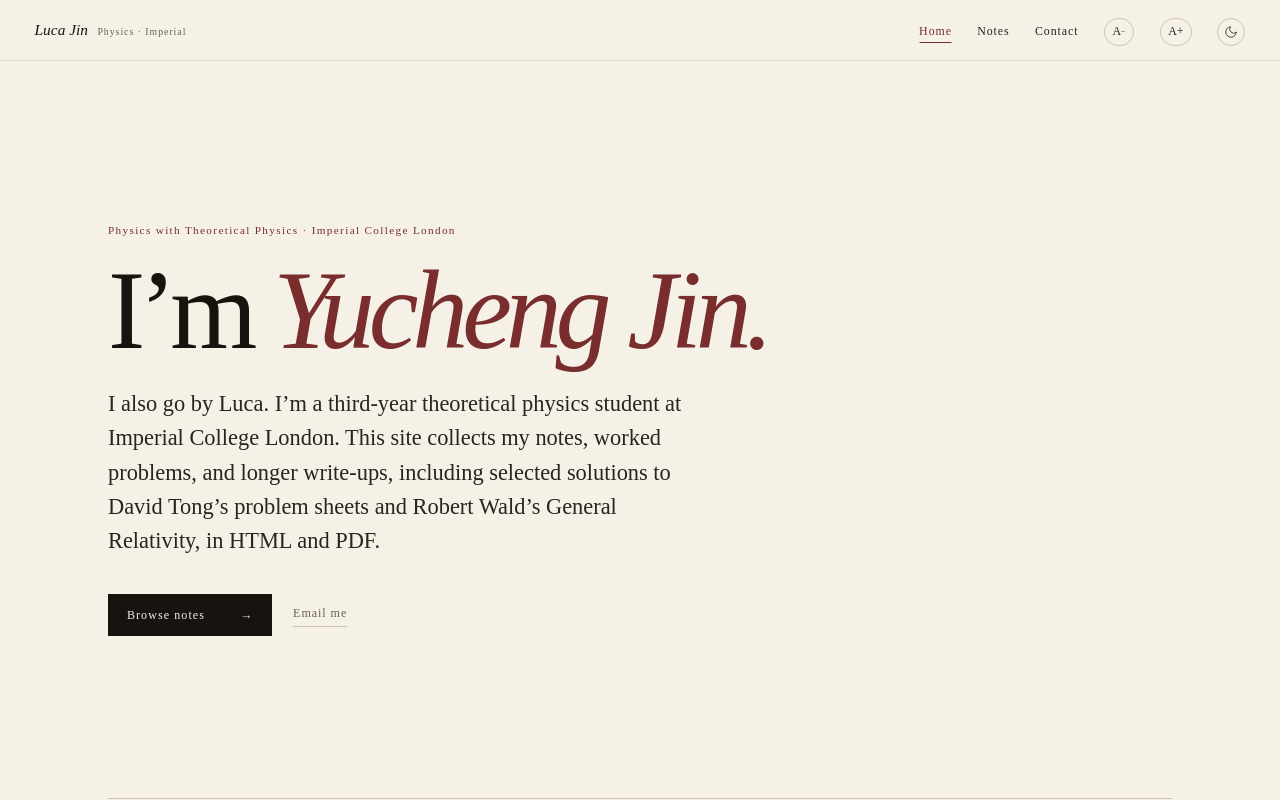
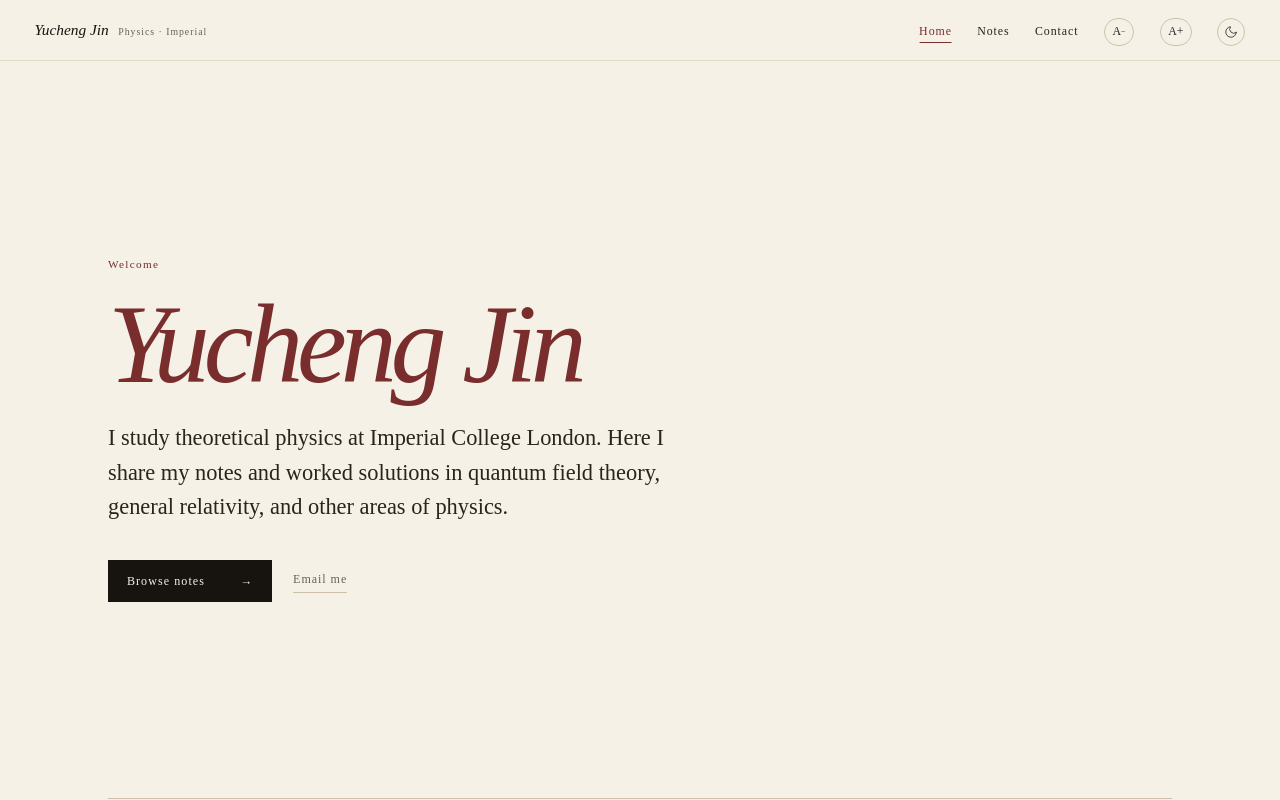
Before and after one commit to Luca-Yucheng-Jin/luca-physics-site, a React (Vite) app: page / in a window 1280 px wide. Shown: the top 800 px of the page. Built offline with nearby package versions, Linux system fonts and the light colour scheme.

Commit message:
Simplify homepage introduction

```diff
--- a/index.html
+++ b/index.html
@@ -7,18 +7,18 @@
     <meta name="robots" content="index, follow, max-image-preview:large, max-snippet:-1" />
     <meta name="author" content="Yucheng Jin" />
     <meta name="google-site-verification" content="gUQTn4H7lUkAiuUY9-sDWQ0ugJNozBbOU0WSTOinRS0" />
-    <meta name="description" content="Yucheng Jin (Luca) is a theoretical physics student at Imperial College London. His personal website shares physics notes and selected worked solutions in HTML and PDF." />
+    <meta name="description" content="Yucheng Jin studies theoretical physics at Imperial College London. Explore his notes and worked solutions in quantum field theory, general relativity, and more." />
     <link rel="canonical" href="https://luca-yucheng-jin.github.io/luca-physics-site/" />
     <link rel="sitemap" type="application/xml" href="https://luca-yucheng-jin.github.io/luca-physics-site/sitemap.xml" />
     <meta property="og:type" content="website" />
     <meta property="og:url" content="https://luca-yucheng-jin.github.io/luca-physics-site/" />
-    <meta property="og:site_name" content="Luca Jin Physics" />
+    <meta property="og:site_name" content="Yucheng Jin" />
     <meta property="og:title" content="Yucheng Jin — Theoretical Physics Notes" />
-    <meta property="og:description" content="A third-year theoretical physics student at Imperial College London, sharing notes and worked problems in HTML and PDF." />
+    <meta property="og:description" content="Notes and worked solutions in theoretical physics by Yucheng Jin, a student at Imperial College London." />
     <meta property="og:image" content="https://luca-yucheng-jin.github.io/luca-physics-site/og.png" />
     <meta name="twitter:card" content="summary_large_image" />
     <meta name="twitter:title" content="Yucheng Jin — Theoretical Physics Notes" />
-    <meta name="twitter:description" content="A third-year theoretical physics student at Imperial College London, sharing notes and worked problems in HTML and PDF." />
+    <meta name="twitter:description" content="Notes and worked solutions in theoretical physics by Yucheng Jin, a student at Imperial College London." />
     <meta name="twitter:image" content="https://luca-yucheng-jin.github.io/luca-physics-site/og.png" />
     <link rel="icon" type="image/svg+xml" href="./assets/favicon.svg" />
     <script src="./assets/theme.js"></script>
@@ -31,8 +31,8 @@
             "@type": "WebSite",
             "@id": "https://luca-yucheng-jin.github.io/luca-physics-site/#website",
             "url": "https://luca-yucheng-jin.github.io/luca-physics-site/",
-            "name": "Luca Jin Physics",
-            "alternateName": "Yucheng Jin — Physics Notes",
+            "name": "Yucheng Jin",
+            "alternateName": "Luca Jin Physics",
             "inLanguage": "en"
           },
           {
@@ -75,13 +75,12 @@
       <main>
         <section class="home-hero page-shell">
           <div class="home-hero__copy">
-            <p class="kicker">Physics with Theoretical Physics · Imperial College London</p>
-            <h1>I’m <em>Yucheng Jin.</em></h1>
+            <p class="kicker">Welcome</p>
+            <h1><em>Yucheng Jin</em></h1>
             <p class="home-hero__lede">
-              I also go by Luca. I’m a third-year theoretical physics student at Imperial College London.
-              This site collects my notes, worked problems, and longer write-ups,
-              including selected solutions to David Tong’s problem sheets and
-              Robert Wald’s General Relativity, in HTML and PDF.
+              I study theoretical physics at Imperial College London.
+              Here I share my notes and worked solutions in quantum field theory,
+              general relativity, and other areas of physics.
             </p>
             <div class="home-hero__actions">
               <a class="primary-link" href="notes.html">Browse notes <span>→</span></a>
@@ -94,7 +93,7 @@
           <div class="section-heading">
             <div>
               <p class="kicker">Seven subjects · 56 notes</p>
-              <h2 id="subjects-fallback-title">Notes by subject.</h2>
+              <h2 id="subjects-fallback-title">Notes and solutions</h2>
             </div>
             <a class="section-heading__link" href="notes.html">All notes <span>→</span></a>
           </div>
--- a/src/App.tsx
+++ b/src/App.tsx
@@ -45,7 +45,7 @@ export default function App() {
   return (
     <>
       <header className="topbar" id="top">
-        <a className="topbar__brand" href="#top">Luca Jin <small>Physics · Imperial</small></a>
+        <a className="topbar__brand" href="#top">Yucheng Jin <small>Physics · Imperial</small></a>
         <nav className="topbar__nav" aria-label="Primary navigation">
           <a className="is-active" href="#top">Home</a>
           <a href="notes.html">Notes</a>
@@ -62,13 +62,12 @@ export default function App() {
       <main>
         <section className="home-hero page-shell">
           <div className="home-hero__copy">
-            <p className="kicker">Physics with Theoretical Physics · Imperial College London</p>
-            <h1>I’m <em>Yucheng Jin.</em></h1>
+            <p className="kicker">Welcome</p>
+            <h1><em>Yucheng Jin</em></h1>
             <p className="home-hero__lede">
-              I also go by Luca. I’m a third-year theoretical physics student at Imperial College London.
-              This site collects my notes, worked problems, and longer write-ups,
-              including selected solutions to David Tong’s problem sheets and
-              Robert Wald’s General Relativity, in HTML and PDF.
+              I study theoretical physics at Imperial College London.
+              Here I share my notes and worked solutions in quantum field theory,
+              general relativity, and other areas of physics.
             </p>
             <div className="home-hero__actions">
               <a className="primary-link" href="notes.html">Browse notes <span>→</span></a>
@@ -81,7 +80,7 @@ export default function App() {
           <div className="section-heading">
             <div>
               <p className="kicker">{subjects.length} subjects · {totalNotes} notes</p>
-              <h2 id="subjects-title">Notes by subject.</h2>
+              <h2 id="subjects-title">Notes and solutions</h2>
             </div>
             <a className="section-heading__link" href="notes.html">All notes <span>→</span></a>
           </div>
@@ -102,9 +101,9 @@ export default function App() {
       <footer className="footer">
         <p className="footer__disclaimer">
           These notes are not guaranteed to be correct. If you find a mistake,{' '}
-          <a href="mailto:luca.jin@outlook.com?subject=Correction%20to%20Luca%20Jin%20Physics">please email me</a>.
+          <a href="mailto:luca.jin@outlook.com?subject=Correction%20to%20Yucheng%20Jin%20Physics">please email me</a>.
         </p>
-        <span>© 2026 Yucheng (Luca) Jin</span>
+        <span>© 2026 Yucheng Jin</span>
         <span><a href="#top">Home</a> · <a href="notes.html">Notes</a> · <a href="mailto:luca.jin@outlook.com">Email</a></span>
       </footer>
     </>
```
Also changed, not shown: 1 other file (tests, documents, lock files or other folders).
